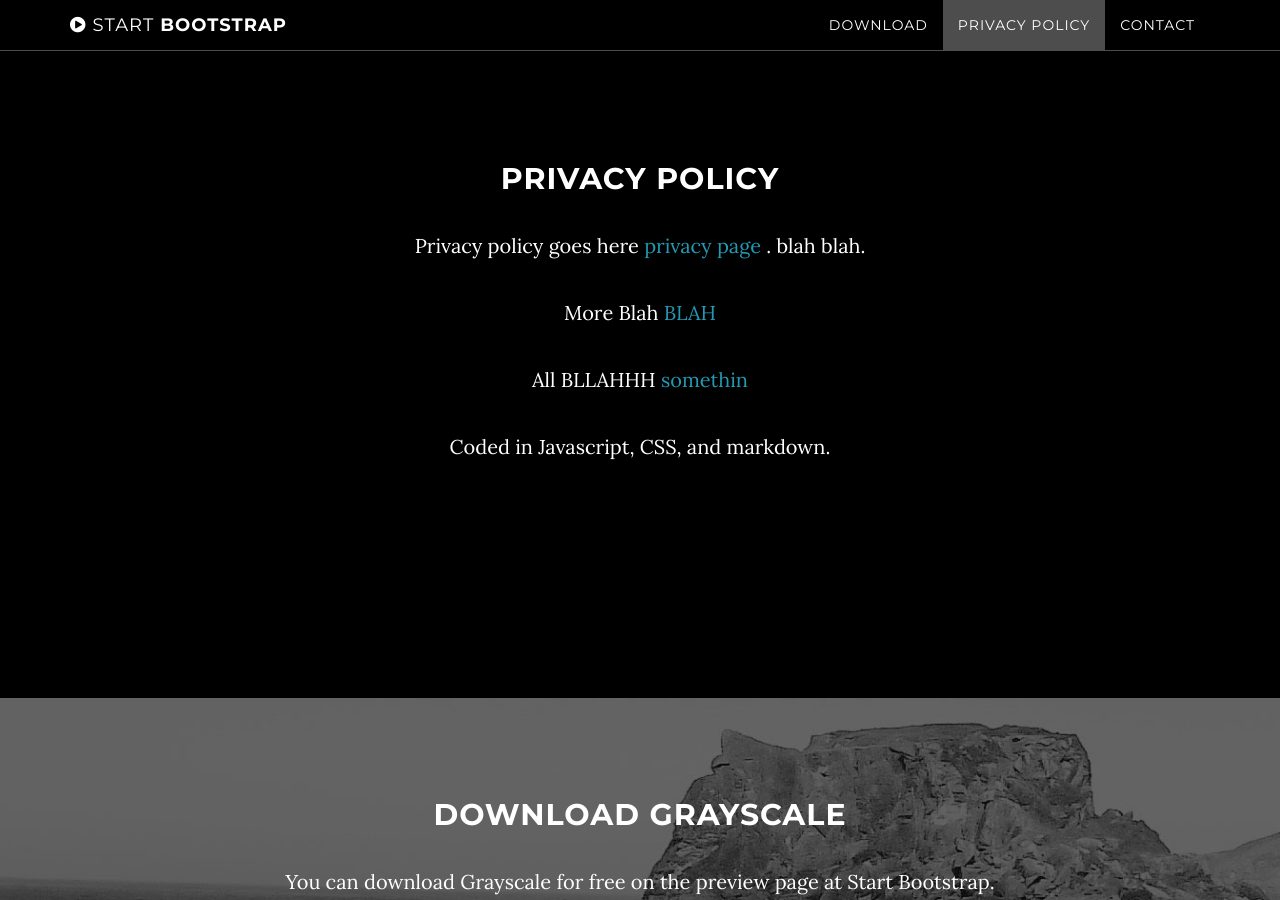
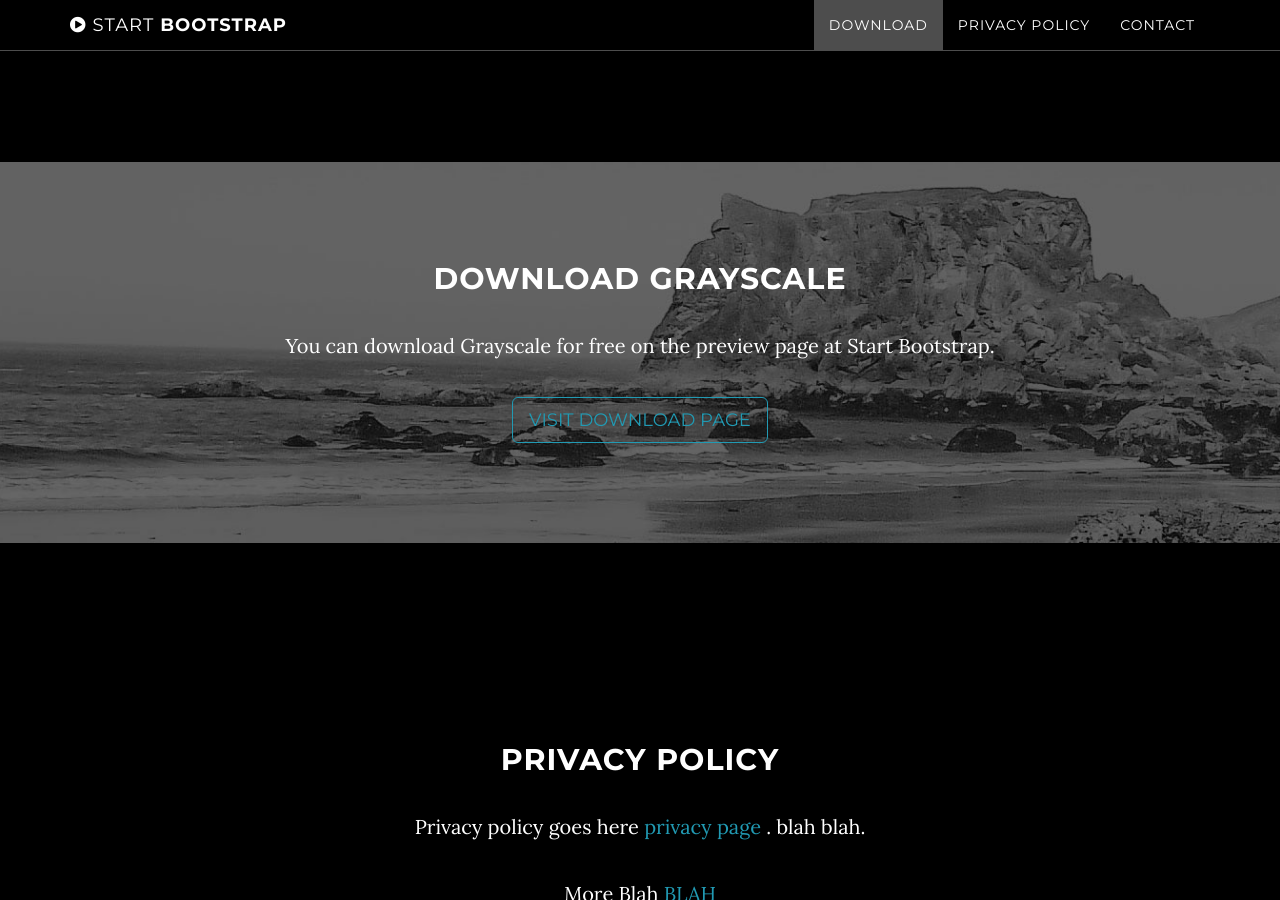
Before and after one commit to ronaldt-git/ronaldt-git.github.io, a Jekyll site: the page built from index.html, in a window 1280 px wide and 900 px high, scrolled down 938 px. Built offline with Jekyll 4.4.1, drawn with Linux system fonts in a browser that asks for light colours.

Commit message:
Update default.html

```diff
--- a/_layouts/default.html
+++ b/_layouts/default.html
@@ -4,8 +4,8 @@
     <body id="page-top" data-spy="scroll" data-target=".navbar-fixed-top">
     {% include nav.html %}
     {% include header.html %}
+    {% include download.html %}
     {% include about.html %}
-    {% include download.html %}
     {% include contact.html %}
     {% include footer.html %}
     {% include js.html %}
```
